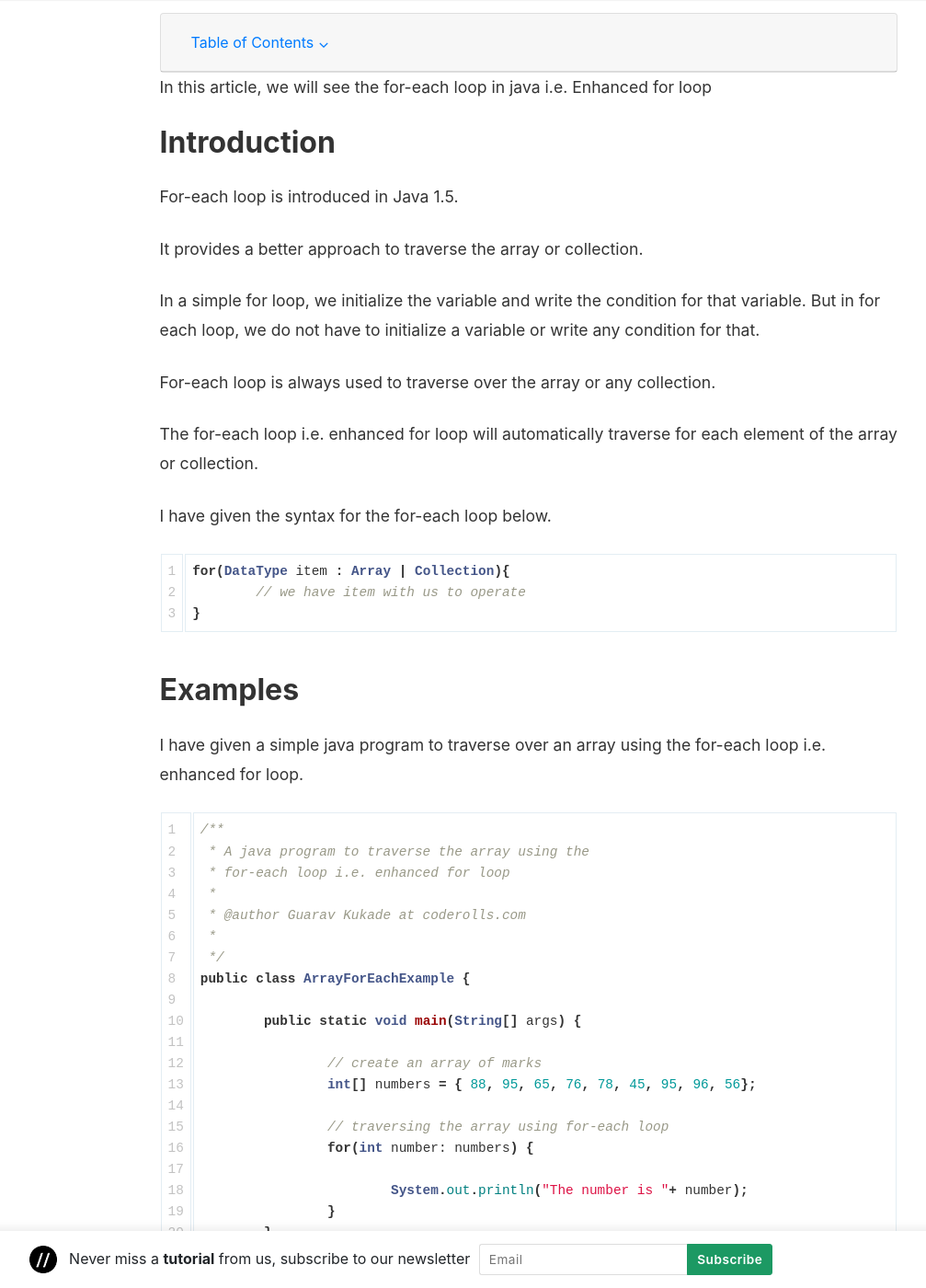
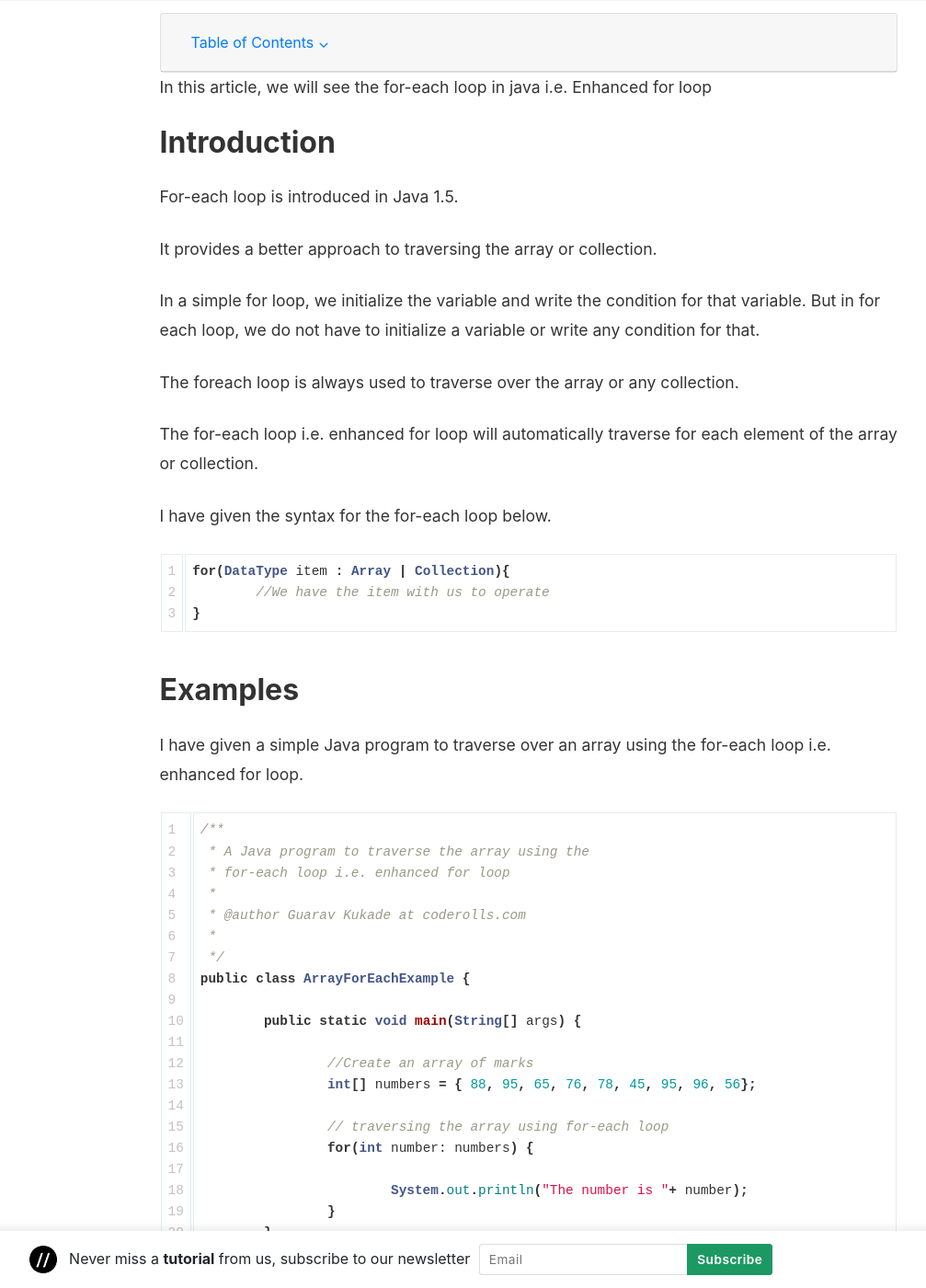
Before and after one commit to coderolls/coderolls-blog, a Jekyll site: the page built from _posts/java-basic/2021-12-06-for-each-loop.md, in a window 1280 px wide and 1400 px high, scrolled down 324 px. Shown: the whole window at 92% size, without its empty margins (204-1211 px from the left). Built offline with Jekyll 4.4.1, drawn with Linux system fonts in a browser that asks for light colours; nearby versions of some CDN libraries; comment, search, counter and statistics services are not loaded; some of the changed text lies outside the part shown.

Commit message:
Update 2021-12-06-for-each-loop.md

````diff
--- a/_posts/java-basic/2021-12-06-for-each-loop.md
+++ b/_posts/java-basic/2021-12-06-for-each-loop.md
@@ -12,11 +12,11 @@ In this article, we will see the for-each loop in java i.e. Enhanced for loop
 
 For-each loop is introduced in Java 1.5.
 
-It provides a better approach to traverse the array or collection.
+It provides a better approach to traversing the array or collection.
 
 In a simple for loop, we initialize the variable and write the condition for that variable. But in for each loop, we do not have to initialize a variable or write any condition for that.
 
-For-each loop is always used to traverse over the array or any collection.
+The foreach loop is always used to traverse over the array or any collection.
 
 The for-each loop i.e. enhanced for loop will automatically traverse for each element of the array or collection.
 
@@ -24,17 +24,17 @@ I have given the syntax for the for-each loop below.
 
 ```java
 for(DataType item : Array | Collection){
-	// we have item with us to operate
+	//We have the item with us to operate
 }
 ```
 
 ## Examples
 
-I have given a simple java program to traverse over an array using the for-each loop i.e. enhanced for loop.
+I have given a simple Java program to traverse over an array using the for-each loop i.e. enhanced for loop.
 
 ```java
 /**
- * A java program to traverse the array using the
+ * A Java program to traverse the array using the
  * for-each loop i.e. enhanced for loop
  *
  * @author Guarav Kukade at coderolls.com
@@ -44,7 +44,7 @@ public class ArrayForEachExample {
 
 	public static void main(String[] args) {
 
-		// create an array of marks
+		//Create an array of marks
 		int[] numbers = { 88, 95, 65, 76, 78, 45, 95, 96, 56};
 
 		// traversing the array using for-each loop
@@ -69,14 +69,14 @@ The number is 56
 ```
 
 
-Also, I have given a java program below to traverse a collection using the for-each loop i.e. enhanced for loop.
+Also, I have given a Java program below to traverse a collection using the for-each loop i.e. enhanced for loop.
 
 ```java
 import java.util.ArrayList;
 import java.util.List;
 
 /**
- * A java program to traverse the collection using
+ * A Java program to traverse the collection using
  * the for-each loop i.e. enhanced for loop
  *
  * @author Gaurav Kukade at coderolls.com
@@ -86,7 +86,7 @@ public class ArrayListForEachExample {
 
 	public static void main(String[] args) {
 
-		// create an empty arraylist of Integer
+		//Create an empty ArrayList of Integer
 		List<Integer> numbers = new ArrayList<Integer>();
 
 		//add number to the list
@@ -126,6 +126,6 @@ For-each loop i.e. enhanced for loop can be used to traverse over the array or c
 
 It provides a more readable syntax as compared to the simple for loop.
 
-The example java program used in the above article can be found at [this GitHub repository.](https://github.com/coderolls/blogpost-coding-examples/tree/main/java-basic/for-each-loop)
+The example Java program used in the above article can be found at [this GitHub repository.](https://github.com/coderolls/blogpost-coding-examples/tree/main/java-basic/for-each-loop)
 
 Please write down your thoughts in the comment section below.
````
